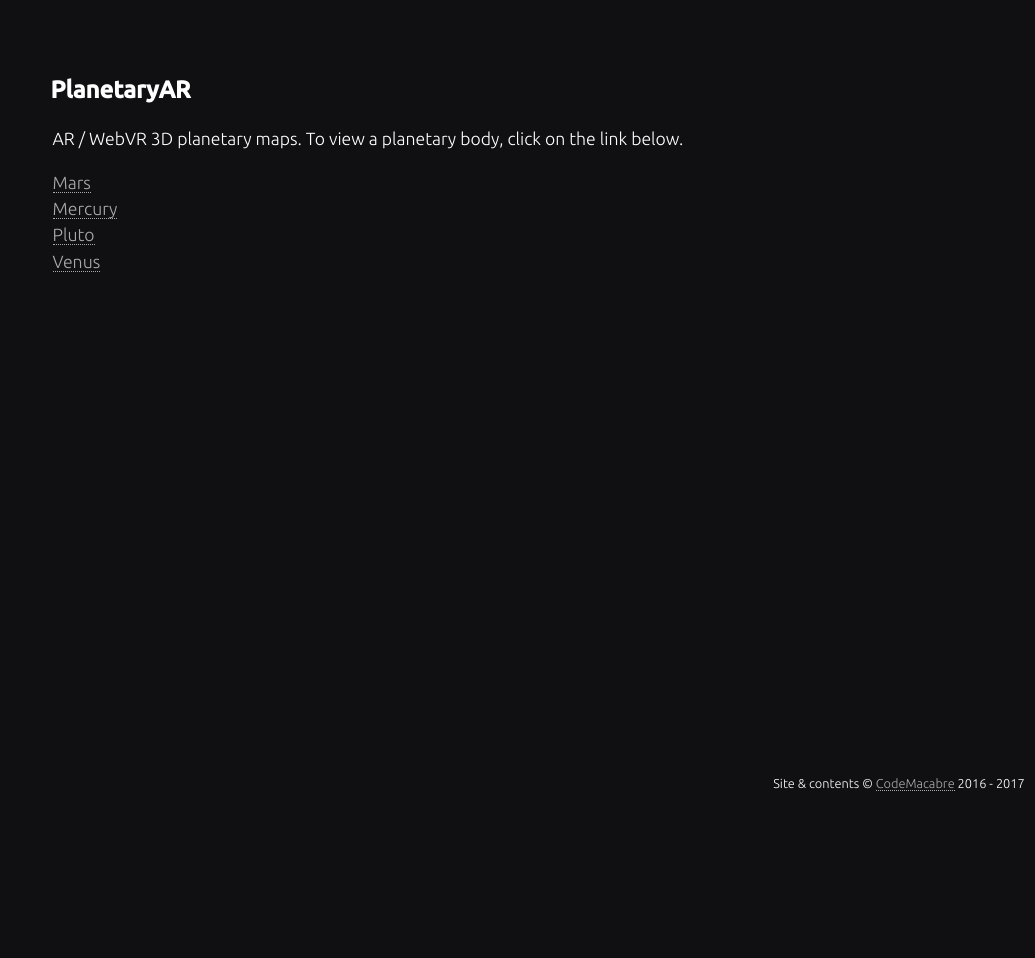
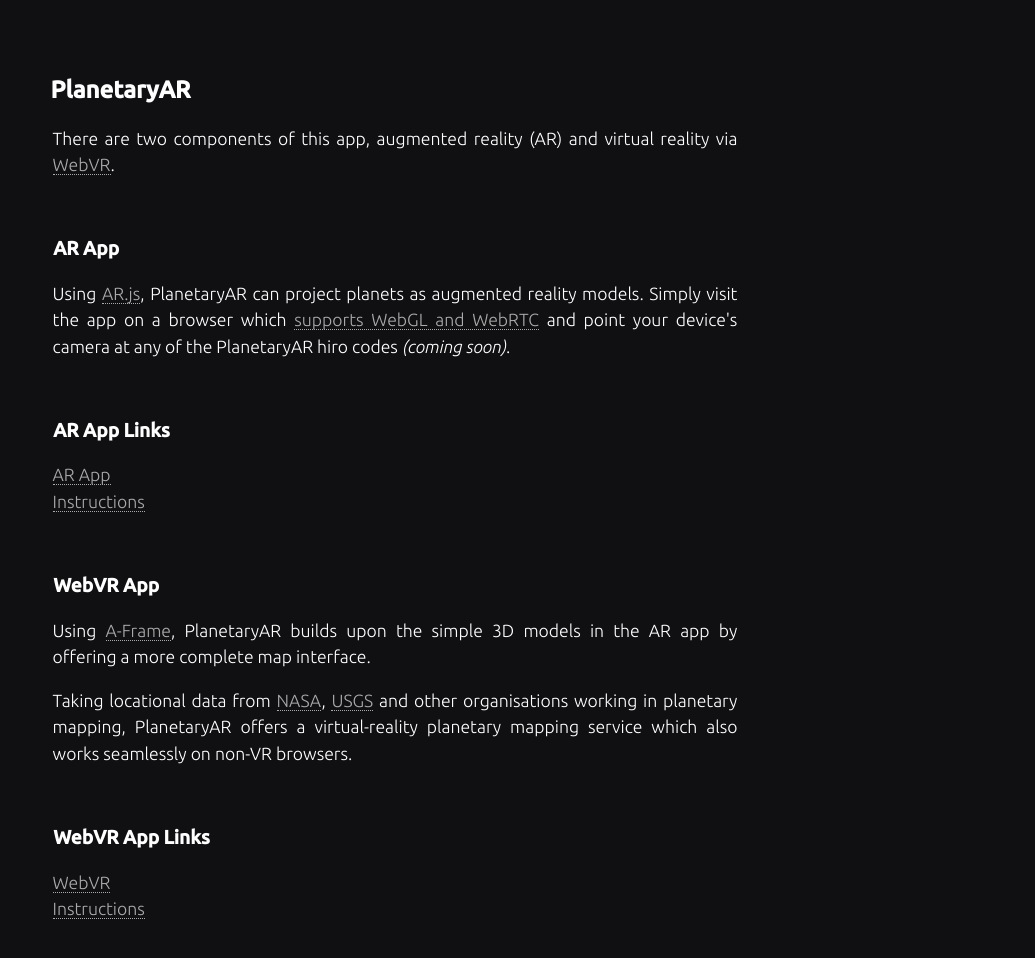
Before and after one commit to codemacabre/planetaryxr, a website: page index.html in a window 1280 px wide. Shown: the whole page, without its empty margins (245-1280 px from the left). Before the commit the page ends 800 px from the top, so only its background shows below. Drawn offline with Linux system fonts and the light colour scheme.

Commit message:
Add app descriptions

```diff
--- a/index.html
+++ b/index.html
@@ -15,12 +15,21 @@
     <div id="page">
       <div class="content">
         <h1>PlanetaryAR</h1>
-        <p>AR / WebVR 3D planetary maps. To view a planetary body, click on the link below.</p>
+        <p>There are two components of this app, augmented reality (AR) and virtual reality via <a href="https://webvr.info/" target="_blank">WebVR</a>.</p>
+        <h2>AR App</h2>
+        <p>Using <a href="https://github.com/jeromeetienne/AR.js" target="_blank">AR.js</a>, PlanetaryAR can project planets as augmented reality models. Simply visit the app on a browser which <a href="http://iswebrtcreadyyet.com/" target="_blank">supports WebGL and WebRTC</a> and point your device's camera at any of the PlanetaryAR hiro codes <em>(coming soon)</em>.</p>
+        <h2>AR App Links</h2>
         <ul class="prj-links">
-          <li><a href="./mars.html">Mars</a></li>
-          <li><a href="./mercury.html">Mercury</a></li>
-          <li><a href="./pluto.html">Pluto</a></li>
-          <li><a href="./Venus.html">Venus</a></li>
+          <li><a href="#">AR App</a></li>
+          <li><a href="#">Instructions</a></li>
+        </ul>
+        <h2>WebVR App</h2>
+        <p>Using <a href="https://aframe.io/" target="_blank">A-Frame</a>, PlanetaryAR builds upon the simple 3D models in the AR app by offering a more complete map interface.</p>
+        <p>Taking locational data from <a href="#" target="_blank">NASA</a>, <a href="#" target="_blank">USGS</a> and other organisations working in planetary mapping, PlanetaryAR offers a virtual-reality planetary mapping service which also works seamlessly on non-VR browsers.</p>
+        <h2>WebVR App Links</h2>
+        <ul class="prj-links">
+          <li><a href="./app-webvr.html">WebVR</a></li>
+          <li><a href="#">Instructions</a></li>
         </ul>
       </div>
     </div>
```
